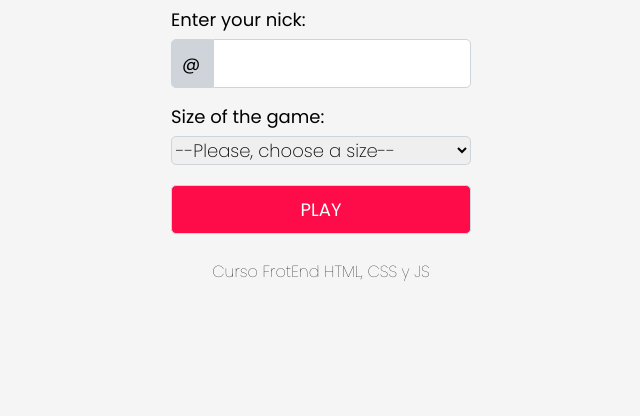
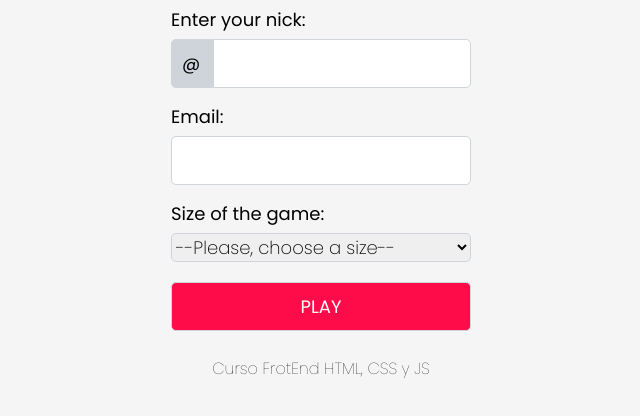
Before and after one commit to rorro6787/rorro6787.github.io, a plain HTML site: page index.html in a window 1280 px wide. Shown: the part 112-528 px from the top of the page, without its empty margins (319-959 px from the left). Drawn offline with Linux system fonts and the light colour scheme.

Commit message:
Style bug solved and added email field

```diff
--- a/css/estilos.css
+++ b/css/estilos.css
@@ -48,6 +48,15 @@ input[type="submit"]{
     border-radius: 5px;
     width: 100%;
 }
+
+input[type="email"] {
+    border: 1px solid #ced4da;
+    font-weight: 200;
+    font-size:18px;
+    width: 278px;
+    border-radius: 5px;
+}
+
 select{
     font-family: 'Poppins',sans-serif;
     width: 100%;
--- a/index.html
+++ b/index.html
@@ -8,13 +8,13 @@
     <link rel="preconnect" href="https://fonts.googleapis.com">
     <link rel="preconnect" href="https://fonts.gstatic.com" crossorigin>
     <link href="https://fonts.googleapis.com/css2?family=Poppins:wght@100;200;300;400&display=swap" rel="stylesheet">
-    <link rel="stylesheet" href="/css/reset.css">
-    <link rel="stylesheet" href="/css/estilos.css">
+    <link rel="stylesheet" href="./css/reset.css">
+    <link rel="stylesheet" href="./css/estilos.css">
 </head>
 <body>
     <!--CABECERA-->
     <header>
-        <img src="/media/logo.png" alt="Logo MasterDots">
+        <img src="./media/logo.png" alt="Logo MasterDots">
     </header>
     <!--MAIN-->
     <main>
@@ -24,6 +24,10 @@
               <input type="text" name="nick" value="@" id="nicka" readonly>
               <input type="text" name="nick" id="nick" required>
             </div>
+            <div class="itemform">
+                <label for="nick">Email: </label>
+                <input type="email" name="nick" id="nick" required>
+              </div>
             <div class="intemform">
               <label for="tamano">Size of the game: </label>
               <select name="tamano" id="tamano">
```
